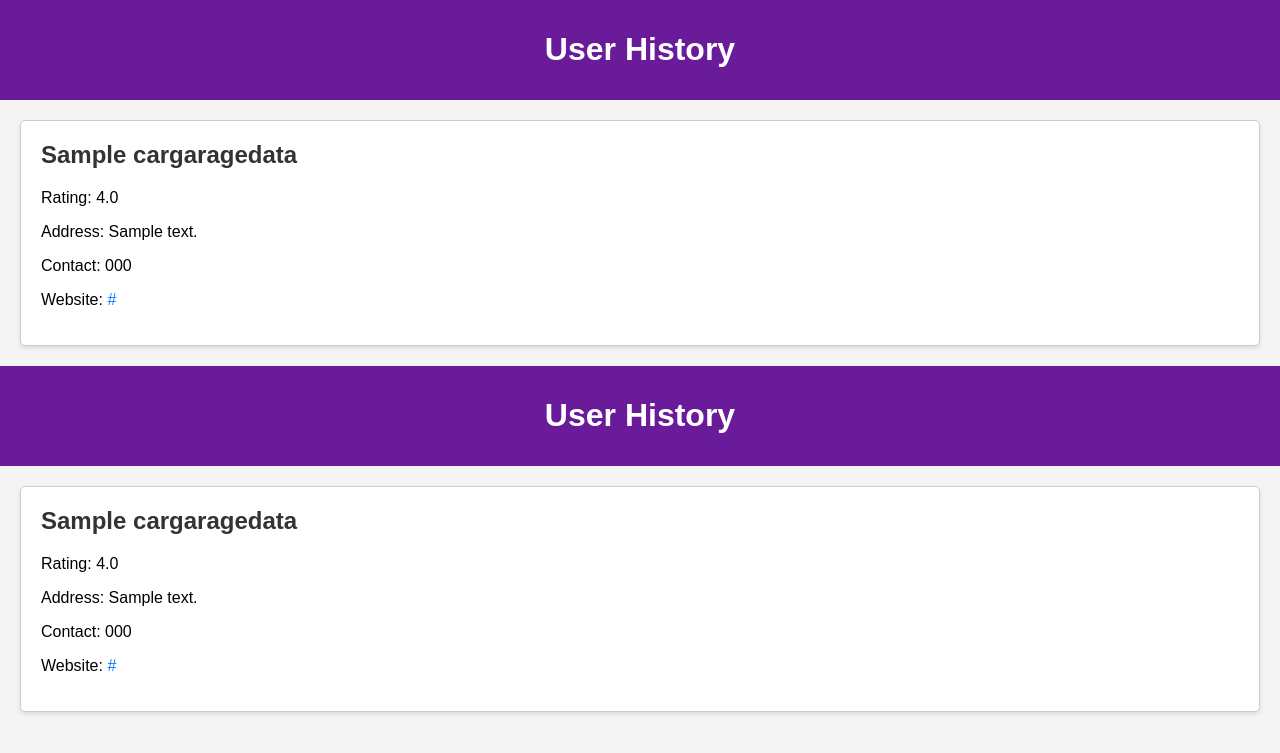
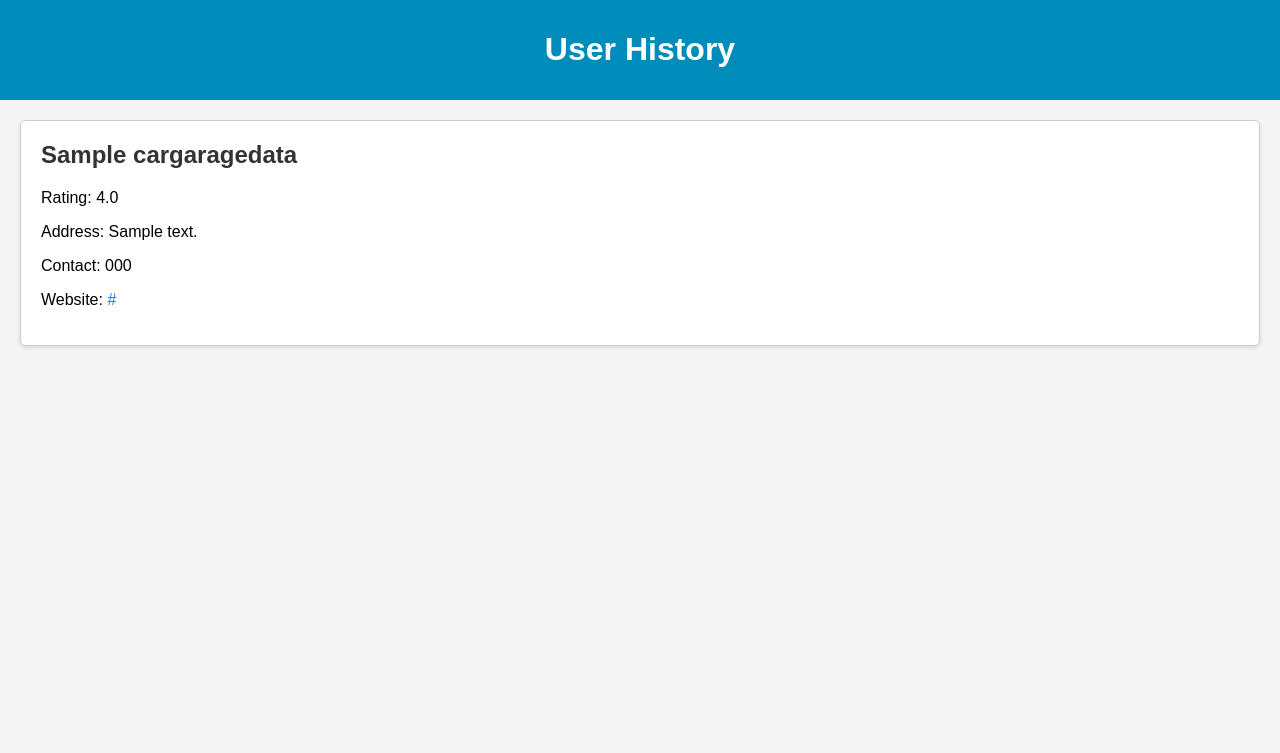
Before and after one commit to aarushi-07/CarOGraphy, a Django app: template templates/myapp/garage_user_history.html in a window 1280 px wide. Shown: the top 753 px of the page. Run offline with Django 5.2, Linux system fonts and the light colour scheme; the template is opened without the code that fills it: values that come from a table or form of the project are taken from there, others are empty; tables that the repository leaves empty hold one stand-in row (values such as "Sample post"); parts of the project's set-up code (start-up, migrations or seed data) failed here and were passed over.

Commit message:
merge error

```diff
--- a/templates/myapp/garage_user_history.html
+++ b/templates/myapp/garage_user_history.html
@@ -10,74 +10,7 @@
             background-color: #f4f4f4;
         }
         .header {
-            background-color: #a084c3; /* kinda light purple color */
-            color: white;
-            padding: 10px 20px;
-            text-align: center;
-        }
-        .garage-container {
-            display: flex;
-            flex-direction: column;
-            gap: 10px; /* Spacing between items */
-            margin: 20px;
-        }
-        .garage {
-            background-color: white;
-            border: 1px solid #ccc;
-            padding: 20px;
-            border-radius: 5px;
-            box-shadow: 0 2px 4px rgba(0,0,0,0.1); /* shadow to each garage block */
-        }
-        .garage h2 {
-            margin-top: 0;
-            color: #333;
-        }
-        .garage a {
-            color: #007bff;
-            text-decoration: none;
-        }
-        .garage a:hover {
-            text-decoration: underline;
-        }
-    </style>
-</head>
-<body>
-
-<div class="header">
-    <h1>User History</h1>
-</div>
-
-{% if clicked_garages %}
-    <div class="garage-container">
-        {% for garage in clicked_garages %}
-            <div class="garage">
-                <h2>{{ garage.name }}</h2>
-                <p>Rating: {{ garage.rating }}</p>
-                <p>Address: {{ garage.address }}</p>
-                <p>Contact: {{ garage.contact_number }}</p>
-                <p>Website: <a href="{{ garage.website }}" target="_blank">{{ garage.website }}</a></p>
-            </div>
-        {% endfor %}
-    </div>
-{% else %}
-    <p>No garages clicked yet.</p>
-{% endif %}
-
-</body>
-</html>
-<!DOCTYPE html>
-<html>
-<head>
-    <title>User Clicked Garages</title>
-    <style>
-        body {
-            font-family: Arial, sans-serif;
-            margin: 0;
-            padding: 0;
-            background-color: #f4f4f4;
-        }
-        .header {
-            background-color: #6a1b9a; /* Purple color */
+            background-color: #008CBA; /* Purple color */
             color: white;
             padding: 10px 20px;
             text-align: center;
```
